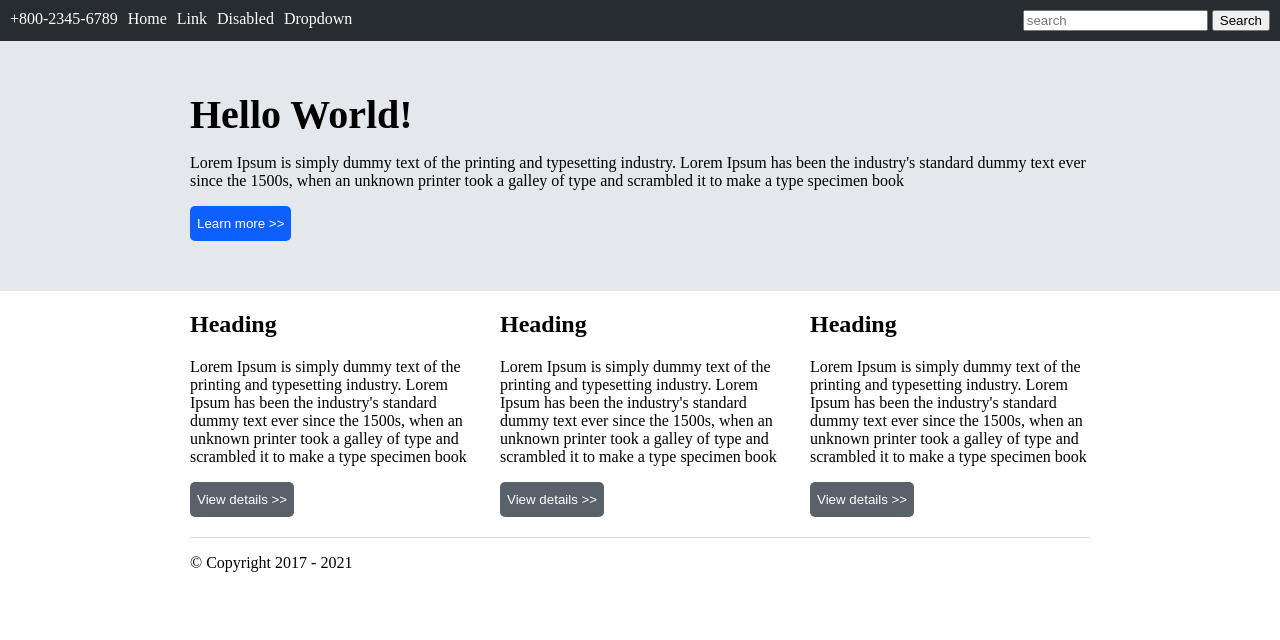
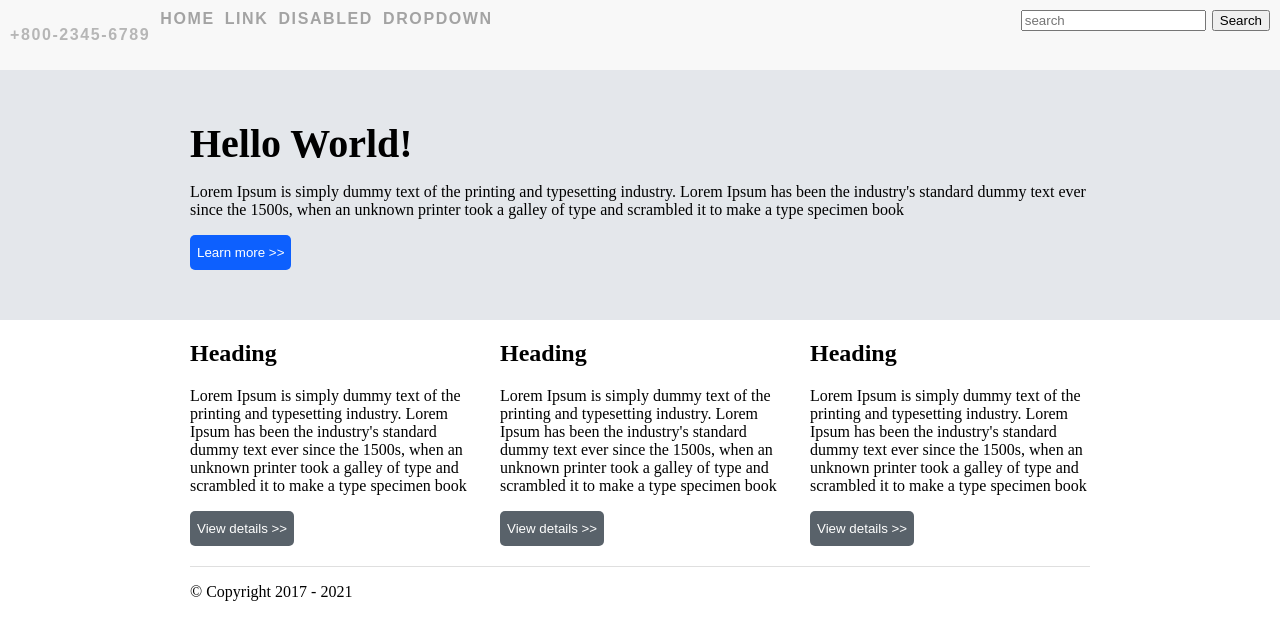
Before and after one commit to xz-dice/example-repo, a plain HTML site: page index.html in a window 1280 px wide. Drawn offline with Linux system fonts and the light colour scheme.

Commit message:
add first nav bar styling

```diff
--- a/index.html
+++ b/index.html
@@ -7,7 +7,7 @@
 <body>
 	<nav>
     <div class="nav-links">
-        +800-2345-6789
+        <p class="telephone-number">+800-2345-6789</p>
         <li>Home</li>
         <li>Link</li>
         <li>Disabled</li>
--- a/styles.css
+++ b/styles.css
@@ -8,14 +8,24 @@ body {
 nav {
    display: flex;
    justify-content: space-between;
-   background-color: #272C31;
-   color: #ffffff;
+   background-color: #F8F8F8;
+   color: #A3A3A3;
+   font-weight: bold;
+   font-family: arial;
+   text-transform: uppercase;
+   letter-spacing: .1rem;
    padding: 10px;
+}
+
+p.telephone-number {
+	display: inline-block;
+	color: #B6B6B6;
 }
 
 .nav-links {
    display: flex;
    justify-content: space-between;
+
 }.nav-links li {
    list-style-type: none;
    margin-left: 10px;
```
